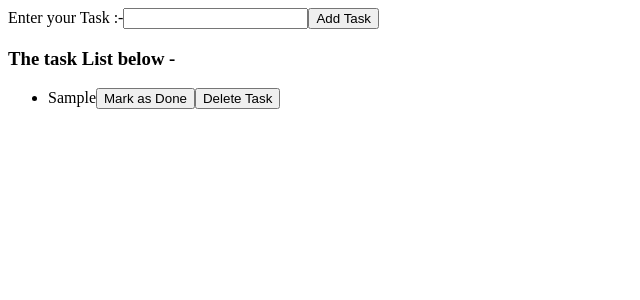
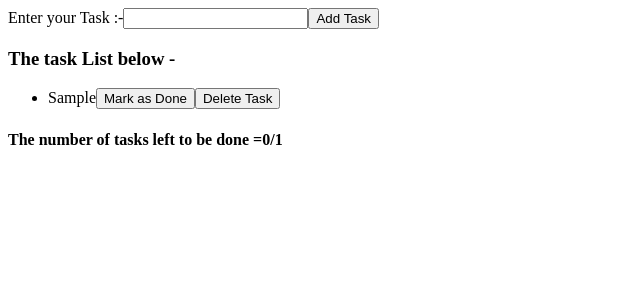
Before and after one commit to RedDevils96/ProjectsUsingJSandReact, a React (Vite) app in the folder Beginner_React/SimpleDoneUndoneTaskList_react/simple-done-undone-task-list-app/: page / in a window 1280 px wide. Both pictures are taken after typing "Sample" into the empty fields and a click on the button "Add Task". Shown: the top 300 px of the page, without its empty margins (0-640 px from the left). Built offline with nearby package versions, Linux system fonts and the light colour scheme.

Commit message:
Implemented Count taks feature

```diff
--- a/Beginner_React/SimpleDoneUndoneTaskList_react/simple-done-undone-task-list-app/src/components/App.jsx
+++ b/Beginner_React/SimpleDoneUndoneTaskList_react/simple-done-undone-task-list-app/src/components/App.jsx
@@ -1,4 +1,5 @@
 import AddButtonComponent from "./AddButtonComponent";
+import CountTasksComponent from "./CountTasksComponent";
 import ShowEmptyTaskMessageComponent from "./ShowEmptyTaskMessageComponent";
 import ShowTaskComponent from "./ShowTaskComponent";
 import TextInputComponenet from "./TextInputComponenet";
@@ -35,6 +36,9 @@ function App() {
         setTaskList={setTaskList}
       />
 
+      <CountTasksComponent
+        taskList={taskList} />
+
     </>
   );
 }
--- /dev/null
+++ b/Beginner_React/SimpleDoneUndoneTaskList_react/simple-done-undone-task-list-app/src/components/CountTasksComponent.jsx
@@ -0,0 +1,22 @@
+function CountTasksComponent({ taskList }) {
+    let totalTasks = taskList.length;
+    let tasksDone = (
+        taskList.filter(
+            task => task.taskState
+        )
+    ).length;
+
+
+    return (
+        <>
+            {(taskList.length == 0) ?
+                ''
+                :
+                <h4>The number of tasks left to be done =
+                    {tasksDone}/{totalTasks}</h4>}
+
+        </>
+    );
+}
+
+export default CountTasksComponent;
```
